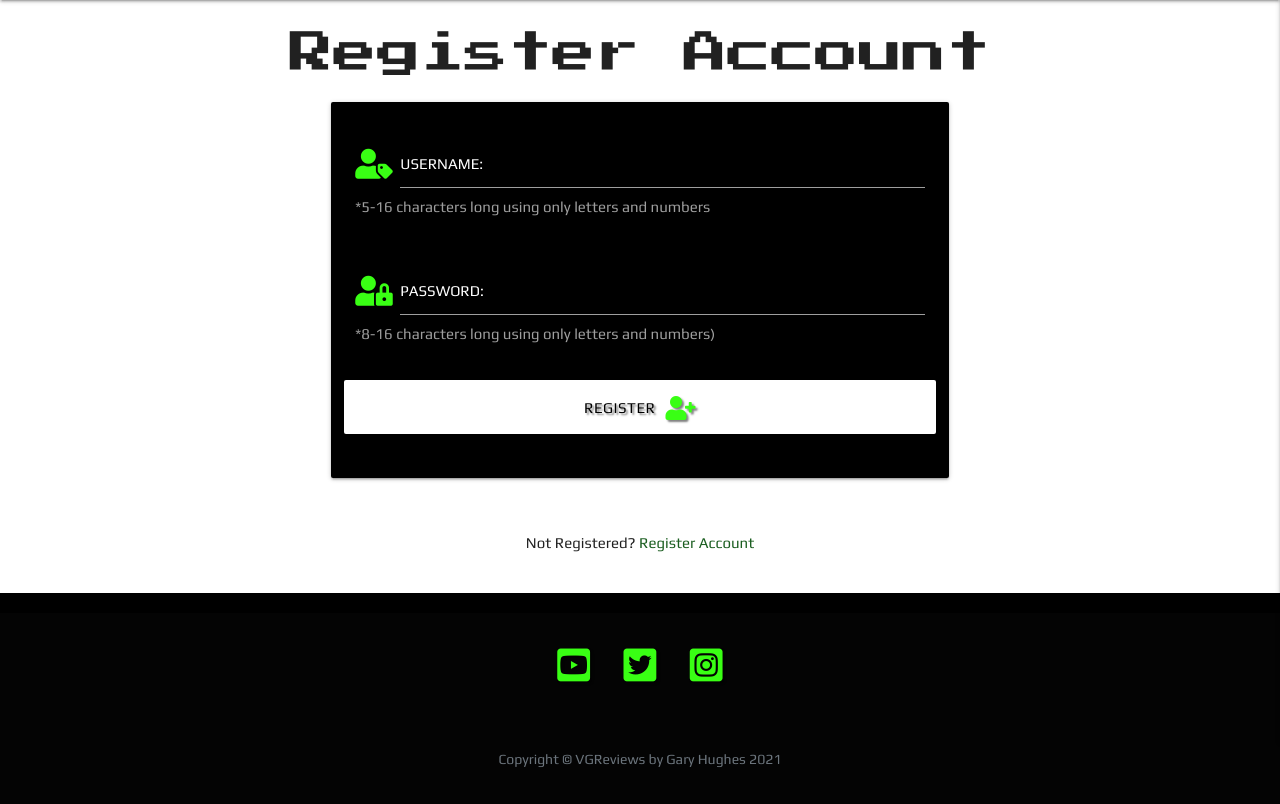
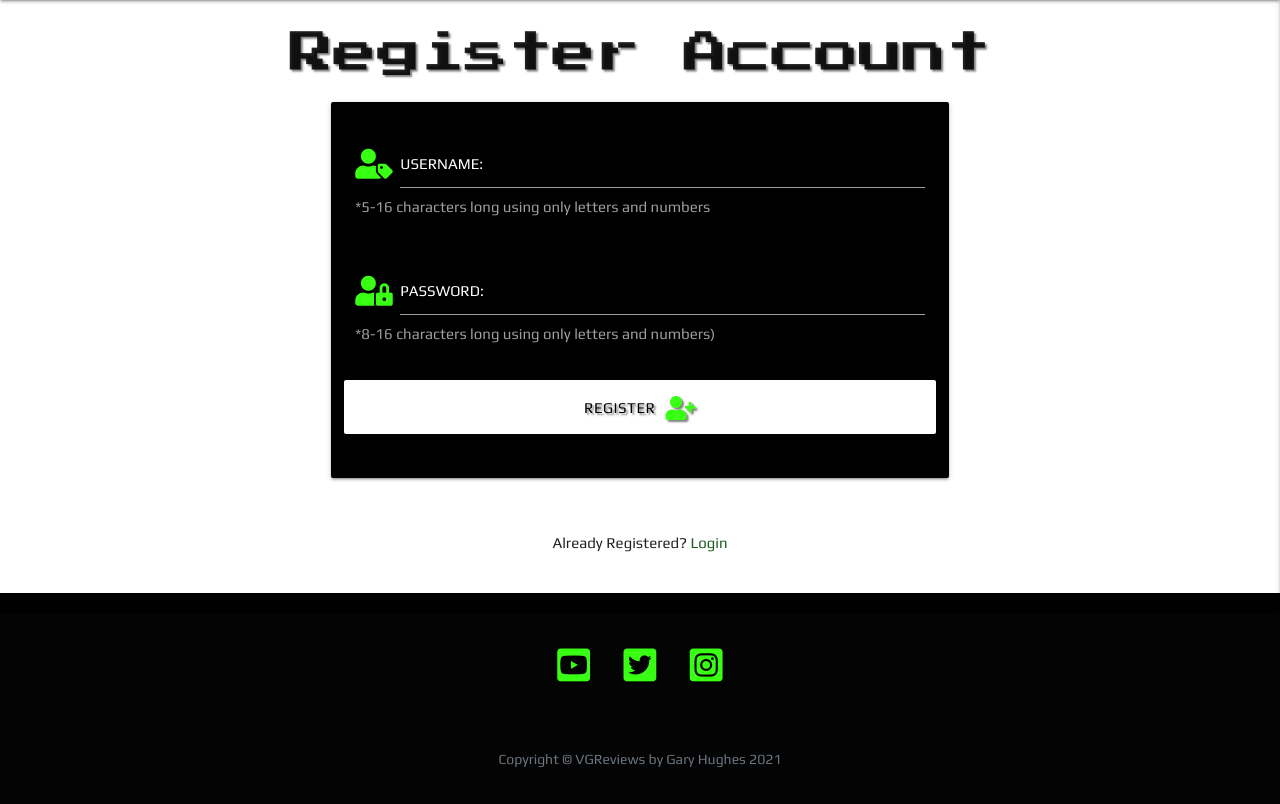
Before and after one commit to Code-Institute-Submissions/Gazroh87-vg-reviews_AprResubb, a Flask app: page /register in a window 1280 px wide; the page is wider, and only the part inside the window is pictured. Shown: the part 118-922 px from the top of that part. Run offline with Flask 2, Linux system fonts and the light colour scheme; some libraries are stand-ins or nearby versions.

Commit message:
Switched login and register links between login and register html files

```diff
--- a/templates/login.html
+++ b/templates/login.html
@@ -1,7 +1,7 @@
 {% extends "base.html" %}
 {% block content %}
 
-    <h3 class="center-align">Login</h3>
+    <h3 class="center-align text-shadow">Login</h3>
 
     <div class="row">
         <form class="col s12 m8 offset-m2 l6 offset-l3" method="POST" action="{{ url_for('login') }}">
@@ -38,8 +38,8 @@
 
     <div class="row">
         <div class="col s12">
-            <p class="center-align">Already Registered?
-                <a href="{{ url_for('register') }}" class="green-text text-darken-4">Login</a>
+            <p class="center-align">Not Registered?
+                <a href="{{ url_for('login') }}" class="green-text text-darken-4">Register Account</a>
             </p>
         </div>
     </div>
--- a/templates/register.html
+++ b/templates/register.html
@@ -1,7 +1,7 @@
 {% extends "base.html" %}
 {% block content %}
 
-    <h3 class="center-align">Register Account</h3>
+    <h3 class="center-align text-shadow">Register Account</h3>
 
     <div class="row">
         <form class="col s12 m8 offset-m2 l6 offset-l3" method="POST" action="{{ url_for('register') }}">
@@ -38,8 +38,8 @@
 
     <div class="row">
         <div class="col s12">
-            <p class="center-align">Not Registered?
-                <a href="{{ url_for('login') }}" class="green-text text-darken-4">Register Account</a>
+            <p class="center-align">Already Registered?
+                <a href="{{ url_for('register') }}" class="green-text text-darken-4">Login</a>
             </p>
         </div>
     </div>
```
